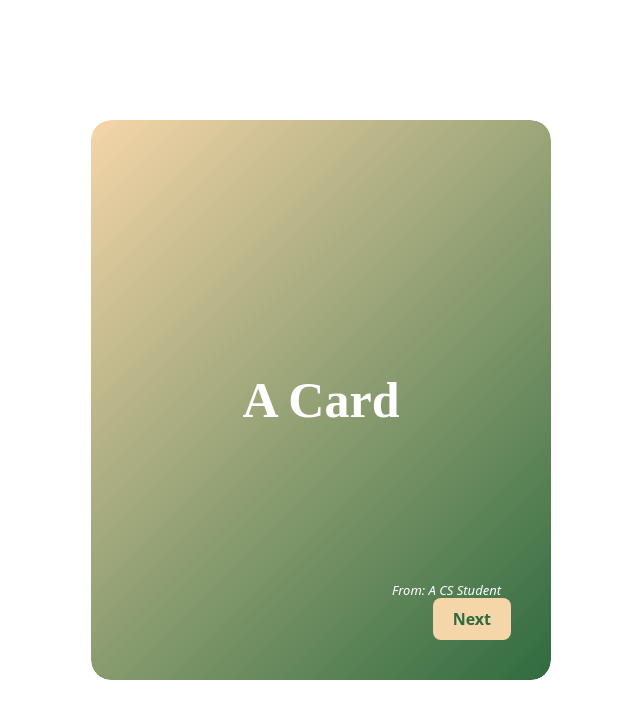
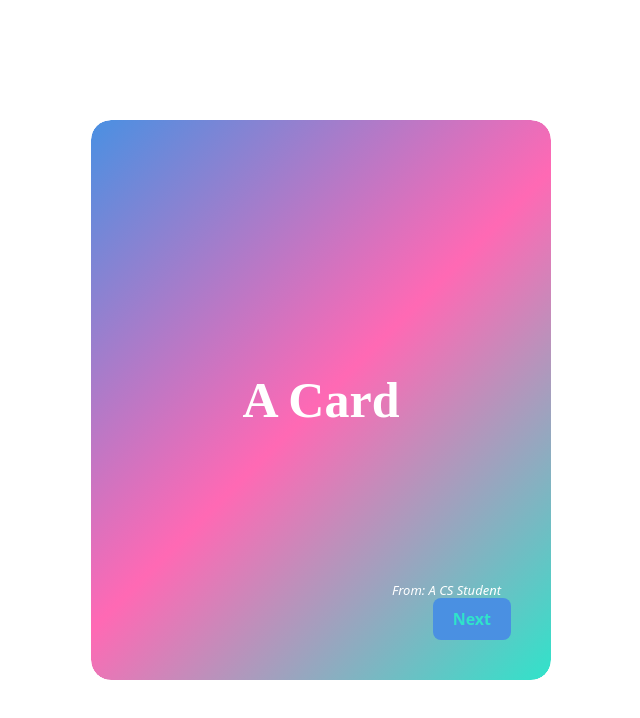
Before and after one commit to nyom-nyom-san/bday, a React (Vite) app: page / in a window 1280 px wide. Shown: the top 718 px of the page, without its empty margins (319-959 px from the left). Built offline with nearby package versions, Linux system fonts and the light colour scheme; a web font is replaced by a local one.

Commit message:
phase 4.5 rework

```diff
--- a/src/App.css
+++ b/src/App.css
@@ -84,14 +84,15 @@
     border: none;
     border-radius: 8px;
     cursor: pointer;
-    background-color: #f5d6a9;
-    color: #2F6B3F;
+    background-color: #4A90E2;
+    color: #30E3CA;
     font-weight: 600;
 }
 
-.next-btn:hover {
-    background-color: #2F6B3F;
-    color: #f5d6a9;
+.next-btn:hover,
+.before-btn:hover {
+    background-color: #FF69B4;
+    color: #30E3CA;
 }
 
 
@@ -104,13 +105,8 @@
     border: none;
     border-radius: 8px;
     cursor: pointer;
-    background-color: #2F6B3F;
-    color: #f5d6a9;
+    background-color: #4A90E2;
+    color: #30E3CA;
     font-weight: 600;
 
 }
-
-.before-btn:hover {
-    background-color: #f5d6a9;
-    color: #2F6B3F;
-}
--- a/src/Cards/C1.css
+++ b/src/Cards/C1.css
@@ -4,7 +4,7 @@
 }
 
 .wrapper {
-    background: linear-gradient(315deg, #2F6B3F, #f5d6a9);
+    background: linear-gradient(135deg, #4A90E2, #FF69B4, #30E3CA);
     width: 100%;
     height: 100%;
     border-radius: 20px;
--- a/src/Cards/C2.css
+++ b/src/Cards/C2.css
@@ -5,7 +5,7 @@
 
 
 .w2 {
-    background: linear-gradient(315deg, #2F6B3F, #f5d6a9);
+    background: linear-gradient(135deg, #4A90E2, #FF69B4, #30E3CA);
     width: 100%;
     height: 100%;
     border-radius: 20px;
--- a/src/Cards/C2.jsx
+++ b/src/Cards/C2.jsx
@@ -4,15 +4,16 @@ export default function C2({ handleNext, handleBefore }) {
     return (
         <div className="w2">
             <div className="left-t">
-                <h2>Happy 25th birthday <br />
-                    <i>Shahmy Ahmed</i></h2>
+                <h2>Happy 18th birthday <br />
+                    <i>You Xuan</i></h2>
             </div>
             <div className="right-t">
-                <p>May Allah S.W.T bless you with good health and happiness on your birthday and the coming year.
+                <p>Congratulations on graduating from being a minor.
                     You're definitely old now. Here are the new skills you are gonna unlock:
                     <br />
                     <br />
-                    <li>Random Grandpa back pain</li>
+                    <li>Random Grandma back pain</li>
+                    <li>Paying taxes</li>
                     <li>More responsibilities you didn't ask for</li>
                 </p>
             </div>
--- a/src/Cards/C3.css
+++ b/src/Cards/C3.css
@@ -5,7 +5,7 @@
 
 
 .c3-page {
-    background: linear-gradient(315deg, #2F6B3F, #f5d6a9);
+    background: linear-gradient(135deg, #4A90E2, #FF69B4, #30E3CA);
     width: 100%;
     min-height: 100vh;
     border-radius: 20px;
```
